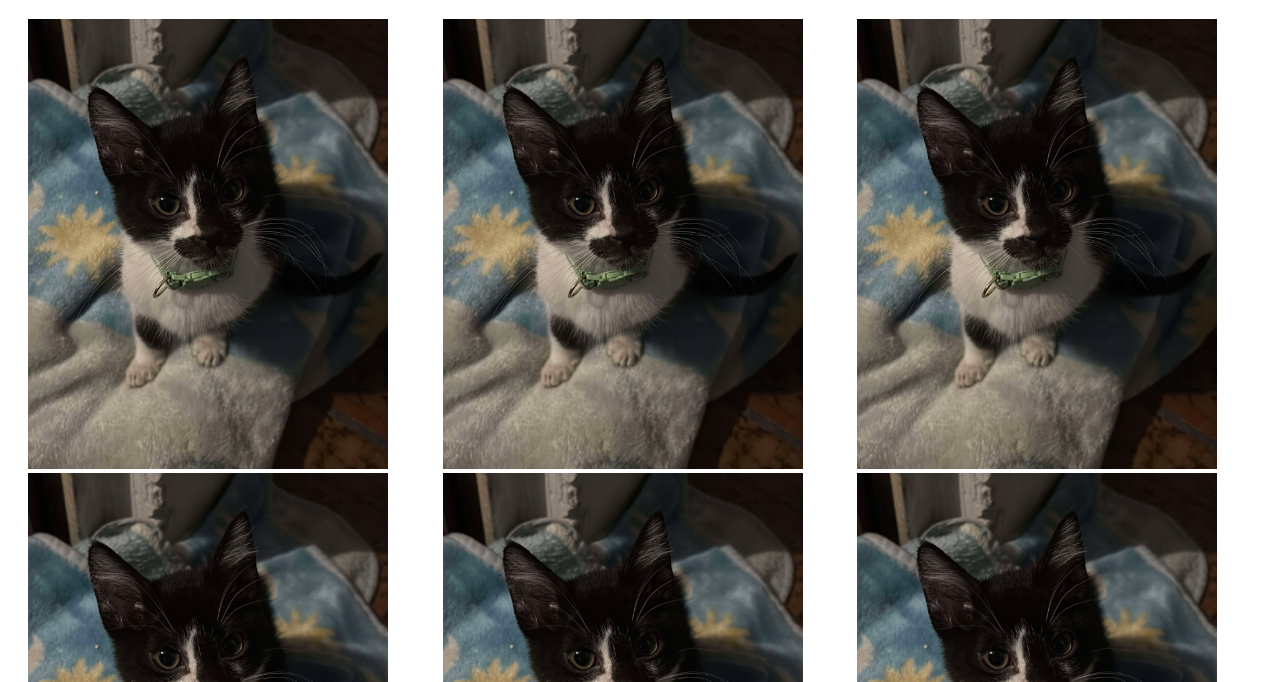
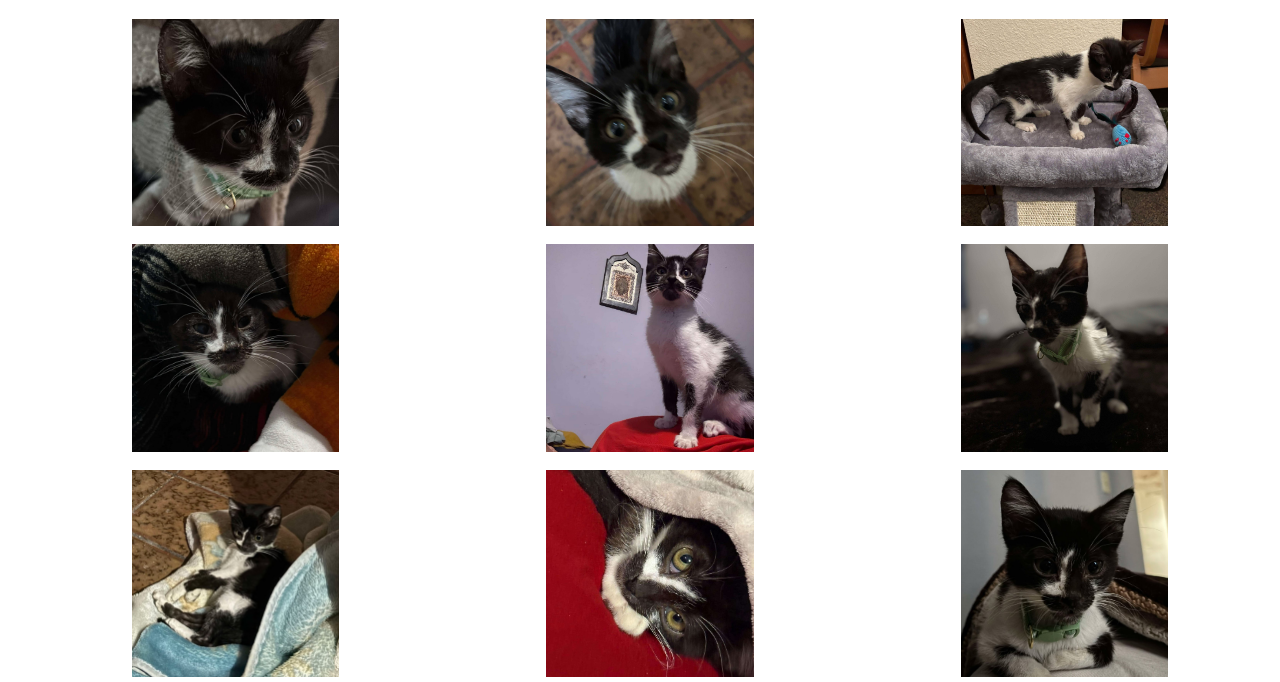
Before and after one commit to jp0ram/babyponyo, a plain HTML site: page pipo.html in a window 1280 px wide. Shown: the part 678-1360 px from the top of the page. Drawn offline with Linux system fonts and the light colour scheme.

Commit message:
Add files via upload

```diff
--- a/pipo.html
+++ b/pipo.html
@@ -27,8 +27,8 @@
                 <p>Male, arround 4 months old</p>
                 <p>Adopted 12/23/2024</p>
                 <p>American shorthair, bicolor pattern, 1.5 kg</p>
-                <p>Dewormed: Yes (1/17/2025)</p>
-                <p>Vaccinated: Yes (FeLV, RCPCh - 1/17/2025)</p>
+                <p>Dewormed 1/17/2025</p>
+                <p>Vaccines: FeLV, RCPCh - 1/17/2025</p>
                 <p>Microchipped: No</p>
                 <p>Sterilized: No</p>
                 <p>Loves to play and cuddle</p>
@@ -42,31 +42,42 @@
 <div style="display: grid;
             grid-template-columns: 1fr 1fr 1fr;">
             <div>
-                <img src="pipo.jpg" height="450" >
+                <img class="center" src="472320596_980551874165853_3789899886920697012_n.jpg"  >
             </div>
             <div>
-                <img src="pipo.jpg" height="450" >
+                <img  class="center" src="473006638_584552114385360_2032638005601055851_n.jpg"  >
             </div>
             <div>
-                <img src="pipo.jpg" height="450" >
+                <img class="center"  src="473224491_4095250780695379_6251835691973288553_n.jpg"  >
+            </div>
+
+        </div>
+        <br>
+        <div style="display: grid;
+            grid-template-columns: 1fr 1fr 1fr;">
+
+            <div>
+                <img class="center"  src="473362162_933111312144974_1510080234853106623_n.jpg" >
             </div>
             <div>
-                <img src="pipo.jpg" height="450" >
+                <img class="center"  src="473415142_986892166661155_1690374389424040987_n.jpg"  >
             </div>
             <div>
-                <img src="pipo.jpg" height="450" >
+                <img class="center"  src="473440210_1378821853112494_1491844803219974399_n.jpg" >
+            </div>
+        </div>
+        <br>
+        <div style="display: grid;
+            grid-template-columns: 1fr 1fr 1fr;">
+
+            <div>
+                <img class="center"  src="473443791_2596303013890229_7994656591394604130_n.jpg"  >
             </div>
             <div>
-                <img src="pipo.jpg" height="450" >
+                <img class="center"  src="474376546_1605909747476993_2579211414516395877_n.jpg"  >
             </div>
             <div>
-                <img src="pipo.jpg" height="450" >
-            </div>
-            <div>
-                <img src="pipo.jpg" height="450" >
-            </div>
-            <div>
-                <img src="pipo.jpg" height="450" >
+                <img class="center"  src="474480002_1130211545259152_1546711387312214208_n.jpg"  >
             </div>
         </div>
 </body>
--- a/style.css
+++ b/style.css
@@ -3,6 +3,12 @@ body{
     padding-top: 105px;
     padding-left: 20px;
 }
+.center {
+    display: block;
+    margin-left: auto;
+    margin-right: auto;
+    width: 50%;
+  }
 header{
     background-color: #ecee7e;
     position:fixed;
```
Also changed, not shown: index.html (+0 -2 lines), info.html (+0 -1 lines), 472320596_980551874165853_3789899886920697012_n.jpg (added), 473006638_584552114385360_2032638005601055851_n.jpg (added), 473224491_4095250780695379_6251835691973288553_n.jpg (added), 473362162_933111312144974_1510080234853106623_n.jpg (added), 473415142_986892166661155_1690374389424040987_n.jpg (added), 473440210_1378821853112494_1491844803219974399_n.jpg (added), 473443791_2596303013890229_7994656591394604130_n.jpg (added), 474376546_1605909747476993_2579211414516395877_n.jpg (added), 474480002_1130211545259152_1546711387312214208_n.jpg (added).
